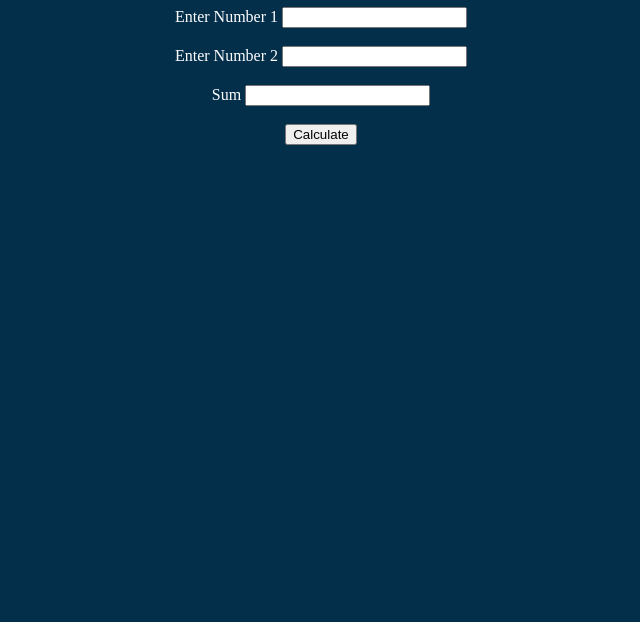
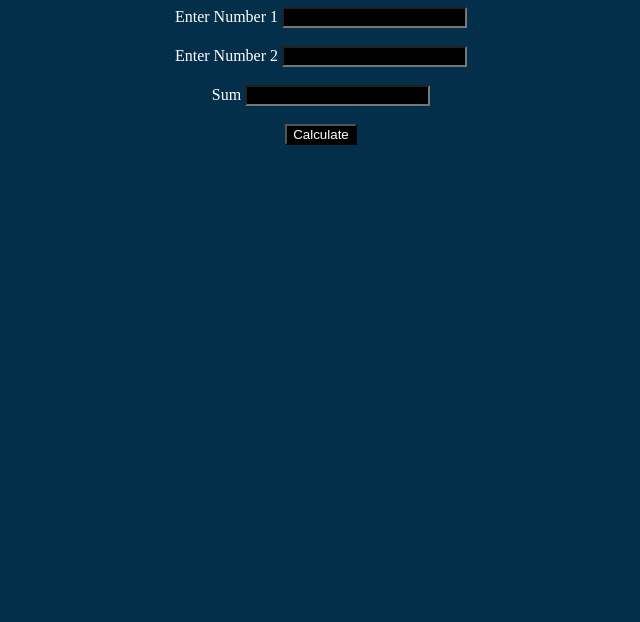
Before and after one commit to adithyansunil/Javascript_Task2, a plain HTML site: page index.html in a window 1280 px wide. Shown: the part 178-800 px from the top of the page, without its empty margins (319-959 px from the left). Drawn offline with Linux system fonts and the light colour scheme.

Commit message:
Update index.html

```diff
--- a/index.html
+++ b/index.html
@@ -16,6 +16,10 @@
         h1{
             color: white;
             margin-top: 10%;
+        }
+        input{
+            color: white;
+            background-color: black;
         }
     </style>
 </head>
```
